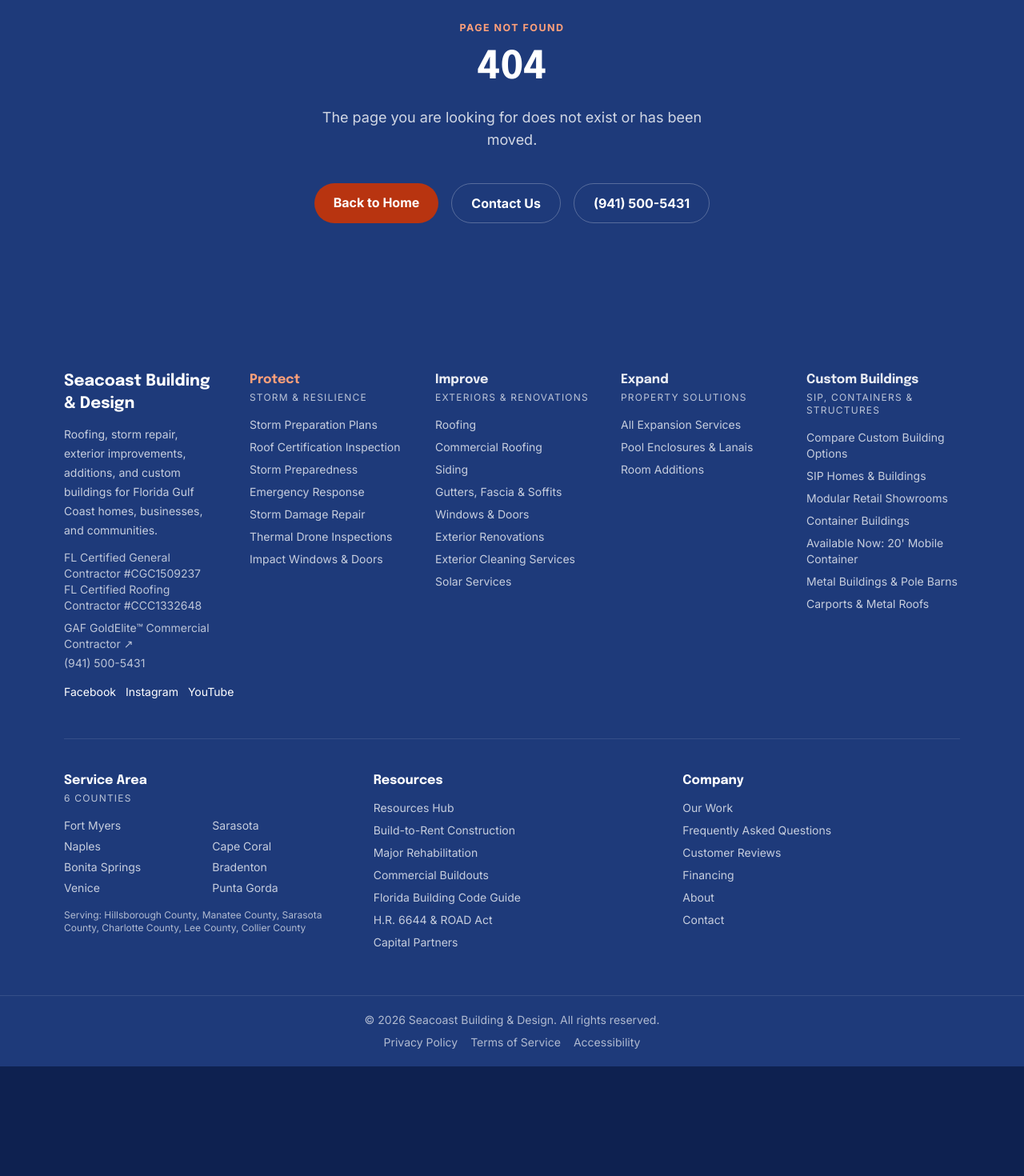
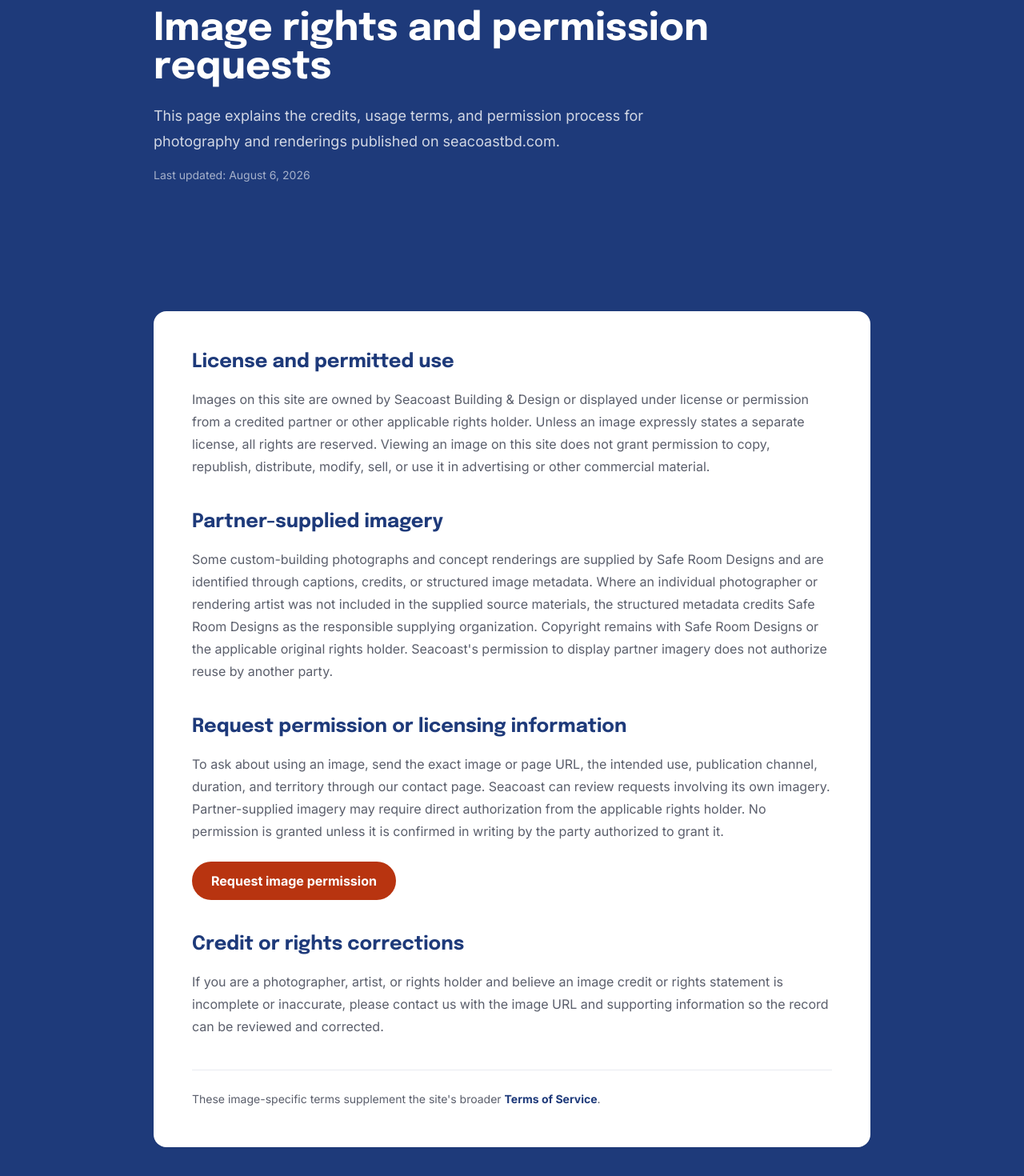
Before and after one commit to ecomstrategics/seacoast-bd, a Next.js app: page /image-rights in a window 1280 px wide. Before the commit this address had no page. Shown: the part 240-1710 px from the top of the page at 80% size. Before the commit the page ends 1573 px from the top, so only its background shows below. Built offline with nearby package versions, Linux system fonts and the light colour scheme.

Commit message:
Fix image metadata structured data (#18)

```diff
--- a/src/app/custom-buildings/modular-retail-showrooms/page.tsx
+++ b/src/app/custom-buildings/modular-retail-showrooms/page.tsx
@@ -4,7 +4,12 @@ import Link from "next/link";
 import { Breadcrumbs } from "@/components/Breadcrumbs";
 import { CTASection } from "@/components/CTASection";
 import { FAQAccordion, type FAQItem } from "@/components/FAQAccordion";
-import { SchemaScript, faqSchema, serviceSchema } from "@/components/Schema";
+import {
+  SchemaScript,
+  faqSchema,
+  imageLicenseMetadata,
+  serviceSchema,
+} from "@/components/Schema";
 import { seoDescription, seoTitle } from "@/lib/seo";
 
 const canonicalPath = "/custom-buildings/modular-retail-showrooms";
@@ -202,7 +207,15 @@ const primaryImageSchema = {
   width: 1600,
   height: 900,
   caption: "Partner-supplied concept rendering of a glass-front modular golf-cart showroom.",
-  creditText: "Concept rendering supplied by Safe Room Designs",
+  ...imageLicenseMetadata({
+    creatorName: "Safe Room Designs",
+    creatorUrl: partnerUrl,
+    creatorDescription:
+      "Responsible supplying organization; the individual photographer or rendering artist was not identified in the source materials.",
+    creditText: "Concept rendering supplied by Safe Room Designs",
+    copyrightNotice:
+      "Used by Seacoast Building & Design with permission. Copyright remains with the applicable rights holder.",
+  }),
   representativeOfPage: true,
 };
 
--- a/src/app/custom-buildings/page.tsx
+++ b/src/app/custom-buildings/page.tsx
@@ -3,10 +3,14 @@ import Image from "next/image";
 import Link from "next/link";
 import { Breadcrumbs } from "@/components/Breadcrumbs";
 import { CTASection } from "@/components/CTASection";
-import { SchemaScript, serviceSchema } from "@/components/Schema";
+import { SchemaScript, imageLicenseMetadata, serviceSchema } from "@/components/Schema";
 import { seoDescription, seoTitle } from "@/lib/seo";
 
 const canonicalPath = "/custom-buildings";
+const pageUrl = `https://seacoastbd.com${canonicalPath}`;
+const partnerUrl = "https://saferoomdesigns.com/";
+const modularRetailImageUrl =
+  "https://seacoastbd.com/images/custom-buildings/modular-retail/modular-retail-showroom-exterior.webp";
 const pageTitle = "Custom Buildings in Southwest Florida";
 const pageDescription = seoDescription(
   "Compare SIP buildings, modular retail showrooms, custom containers, metal buildings, carports, and room additions, then start a property-specific review with Seacoast.",
@@ -19,7 +23,7 @@ export const metadata: Metadata = {
   robots: { index: true, follow: true },
   openGraph: {
     type: "website",
-    url: `https://seacoastbd.com${canonicalPath}`,
+    url: pageUrl,
     title: `${pageTitle} | Seacoast`,
     description: pageDescription,
     siteName: "Seacoast Building & Design",
@@ -214,19 +218,40 @@ const reviewInputs = [
 const customBuildingsPageSchema = {
   "@context": "https://schema.org",
   "@type": "WebPage",
-  "@id": "https://seacoastbd.com/custom-buildings#webpage",
-  url: "https://seacoastbd.com/custom-buildings",
+  "@id": `${pageUrl}#webpage`,
+  url: pageUrl,
   name: `${pageTitle} | Seacoast`,
   description: pageDescription,
   inLanguage: "en-US",
   dateModified: "2026-08-06",
   publisher: { "@id": "https://seacoastbd.com/#organization" },
-  mainEntity: { "@id": "https://seacoastbd.com/custom-buildings#service" },
+  mainEntity: { "@id": `${pageUrl}#service` },
+  associatedMedia: { "@id": `${pageUrl}#modular-retail-image` },
   mentions: {
     "@type": "Organization",
     name: "Safe Room Designs",
-    url: "https://saferoomdesigns.com/",
+    url: partnerUrl,
   },
+};
+
+const modularRetailImageSchema = {
+  "@context": "https://schema.org",
+  "@type": "ImageObject",
+  "@id": `${pageUrl}#modular-retail-image`,
+  contentUrl: modularRetailImageUrl,
+  url: modularRetailImageUrl,
+  width: 1600,
+  height: 900,
+  caption: "Partner-supplied concept rendering of a glass-front modular golf-cart showroom.",
+  ...imageLicenseMetadata({
+    creatorName: "Safe Room Designs",
+    creatorUrl: partnerUrl,
+    creatorDescription:
+      "Responsible supplying organization; the individual photographer or rendering artist was not identified in the source materials.",
+    creditText: "Concept rendering supplied by Safe Room Designs",
+    copyrightNotice:
+      "Used by Seacoast Building & Design with permission. Copyright remains with the applicable rights holder.",
+  }),
 };
 
 const buildingOptionsSchema = {
@@ -363,10 +388,11 @@ export default function CustomBuildingsPage() {
                 "Collier County, FL",
               ],
             }),
-            "@id": "https://seacoastbd.com/custom-buildings#service",
+            "@id": `${pageUrl}#service`,
             provider: { "@id": "https://seacoastbd.com/#organization" },
           },
           buildingOptionsSchema,
+          modularRetailImageSchema,
         ]}
       />
 
--- /dev/null
+++ b/src/app/image-rights/page.tsx
@@ -0,0 +1,96 @@
+import type { Metadata } from "next";
+import Link from "next/link";
+
+export const metadata: Metadata = {
+  title: "Image Rights and Permissions",
+  description:
+    "Image credits, usage terms, and permission-request information for photography and renderings published by Seacoast Building & Design.",
+  alternates: { canonical: "/image-rights" },
+  robots: { index: true, follow: true },
+};
+
+const LAST_UPDATED = "August 6, 2026";
+
+export default function ImageRightsPage() {
+  return (
+    <>
+      <section className="bg-navy py-20 text-white">
+        <div className="container max-w-4xl">
+          <p className="eyebrow">Image rights</p>
+          <h1 className="mt-4 font-heading text-4xl font-bold md:text-5xl">
+            Image rights and permission requests
+          </h1>
+          <p className="mt-5 max-w-2xl text-lg leading-8 text-white/80">
+            This page explains the credits, usage terms, and permission process for photography and
+            renderings published on seacoastbd.com.
+          </p>
+          <p className="mt-4 text-sm text-white/60">Last updated: {LAST_UPDATED}</p>
+        </div>
+      </section>
+
+      <section className="section dark-band bg-navy">
+        <div className="container max-w-4xl">
+          <article className="rounded-2xl bg-white p-8 shadow-sm md:p-12">
+            <h2 id="license" className="scroll-mt-24 font-heading text-2xl font-bold text-navy">
+              License and permitted use
+            </h2>
+            <p className="mt-4 leading-7 text-text-secondary">
+              Images on this site are owned by Seacoast Building &amp; Design or displayed under
+              license or permission from a credited partner or other applicable rights holder. Unless
+              an image expressly states a separate license, all rights are reserved. Viewing an image
+              on this site does not grant permission to copy, republish, distribute, modify, sell, or
+              use it in advertising or other commercial material.
+            </p>
+
+            <h2 className="mt-10 font-heading text-2xl font-bold text-navy">
+              Partner-supplied imagery
+            </h2>
+            <p className="mt-4 leading-7 text-text-secondary">
+              Some custom-building photographs and concept renderings are supplied by Safe Room
+              Designs and are identified through captions, credits, or structured image metadata.
+              Where an individual photographer or rendering artist was not included in the supplied
+              source materials, the structured metadata credits Safe Room Designs as the responsible
+              supplying organization. Copyright remains with Safe Room Designs or the applicable
+              original rights holder. Seacoast&apos;s permission to display partner imagery does not
+              authorize reuse by another party.
+            </p>
+
+            <h2 id="permissions" className="mt-10 scroll-mt-24 font-heading text-2xl font-bold text-navy">
+              Request permission or licensing information
+            </h2>
+            <p className="mt-4 leading-7 text-text-secondary">
+              To ask about using an image, send the exact image or page URL, the intended use,
+              publication channel, duration, and territory through our contact page. Seacoast can
+              review requests involving its own imagery. Partner-supplied imagery may require direct
+              authorization from the applicable rights holder. No permission is granted unless it is
+              confirmed in writing by the party authorized to grant it.
+            </p>
+            <Link
+              href="/contact"
+              className="mt-6 inline-flex rounded-full bg-orange-deep px-6 py-3 font-bold text-white hover:bg-copper"
+            >
+              Request image permission
+            </Link>
+
+            <h2 className="mt-10 font-heading text-2xl font-bold text-navy">
+              Credit or rights corrections
+            </h2>
+            <p className="mt-4 leading-7 text-text-secondary">
+              If you are a photographer, artist, or rights holder and believe an image credit or
+              rights statement is incomplete or inaccurate, please contact us with the image URL and
+              supporting information so the record can be reviewed and corrected.
+            </p>
+
+            <p className="mt-10 border-t border-navy/10 pt-6 text-sm leading-6 text-text-secondary">
+              These image-specific terms supplement the site&apos;s broader {" "}
+              <Link href="/terms" className="font-bold text-navy hover:text-orange">
+                Terms of Service
+              </Link>
+              .
+            </p>
+          </article>
+        </div>
+      </section>
+    </>
+  );
+}
--- a/src/app/services/structural-insulated-panel-buildings/page.tsx
+++ b/src/app/services/structural-insulated-panel-buildings/page.tsx
@@ -7,6 +7,7 @@ import { FAQAccordion, type FAQItem } from "@/components/FAQAccordion";
 import {
   SchemaScript,
   faqSchema,
+  imageLicenseMetadata,
   serviceSchema,
 } from "@/components/Schema";
 import { seoTitle } from "@/lib/seo";
@@ -274,7 +275,7 @@ const sipWebPageSchema = {
   name: "Custom SIP Homes and Buildings for Southwest Florida",
   description: pageDescription,
   inLanguage: "en-US",
-  dateModified: "2026-08-04",
+  dateModified: "2026-08-06",
   isPartOf: { "@id": "https://seacoastbd.com/#website" },
   about: { "@id": `${pageUrl}#service` },
   primaryImageOfPage: {
@@ -285,7 +286,15 @@ const sipWebPageSchema = {
     width: 1200,
     height: 900,
     caption: "Completed home from a Safe Room Designs structural insulated panel project.",
-    creditText: "Project imagery supplied by Safe Room Designs",
+    ...imageLicenseMetadata({
+      creatorName: "Safe Room Designs",
+      creatorUrl: partnerUrl,
+      creatorDescription:
+        "Responsible supplying organization; the individual photographer or rendering artist was not identified in the source materials.",
+      creditText: "Project imagery supplied by Safe Room Designs",
+      copyrightNotice:
+        "Used by Seacoast Building & Design with permission. Copyright remains with the applicable rights holder.",
+    }),
     representativeOfPage: true,
   },
   mentions: {
--- a/src/app/sitemap.ts
+++ b/src/app/sitemap.ts
@@ -36,7 +36,8 @@ export default function sitemap(): MetadataRoute.Sitemap {
     { url: `${BASE}/customer-reviews`, lastModified: CURRENT_UPDATE },
     { url: `${BASE}/service-area`, lastModified: CURRENT_UPDATE },
     { url: `${BASE}/privacy`, lastModified: "2026-06-21" },
-    { url: `${BASE}/terms`, lastModified: "2026-06-21" },
+    { url: `${BASE}/terms`, lastModified: CURRENT_UPDATE },
+    { url: `${BASE}/image-rights`, lastModified: CURRENT_UPDATE },
     { url: `${BASE}/accessibility`, lastModified: "2026-06-16" },
   ];
 
--- a/src/app/terms/page.tsx
+++ b/src/app/terms/page.tsx
@@ -7,7 +7,7 @@ export const metadata: Metadata = {
   alternates: { canonical: "/terms" },
 };
 
-const LAST_UPDATED = "June 16, 2026";
+const LAST_UPDATED = "August 6, 2026";
 
 export default function TermsPage() {
   return (
@@ -48,6 +48,9 @@ export default function TermsPage() {
             <h2 className="mt-10 font-heading text-2xl font-bold text-navy">Intellectual property</h2>
             <p className="mt-3 text-text-secondary">
               The Site and its content, including text, graphics, logos, images, and design, are owned by or licensed to Seacoast and are protected by intellectual property laws. You may not copy, reproduce, distribute, or create derivative works from any part of the Site without our prior written permission.
+            </p>
+            <p className="mt-3 text-text-secondary">
+              Image-specific credits, license terms, and permission-request information are available on our <Link href="/image-rights" className="font-bold text-navy hover:text-orange">Image Rights and Permissions page</Link>.
             </p>
 
             <h2 className="mt-10 font-heading text-2xl font-bold text-navy">Third-party links</h2>
--- a/src/components/Footer.tsx
+++ b/src/components/Footer.tsx
@@ -175,6 +175,7 @@ export function Footer() {
         <nav aria-label="Legal" className="mt-2 flex flex-wrap justify-center gap-x-4 gap-y-1">
           <Link href="/privacy" className="hover:text-white">Privacy Policy</Link>
           <Link href="/terms" className="hover:text-white">Terms of Service</Link>
+          <Link href="/image-rights" className="hover:text-white">Image Rights</Link>
           <Link href="/accessibility" className="hover:text-white">Accessibility</Link>
         </nav>
       </div>
--- a/src/components/Schema.tsx
+++ b/src/components/Schema.tsx
@@ -2,6 +2,35 @@
 // All helpers return plain objects; SchemaScript renders them as <script> tags.
 
 export type SchemaObject = Record<string, unknown>;
+
+const IMAGE_RIGHTS_URL = "https://seacoastbd.com/image-rights";
+
+export function imageLicenseMetadata({
+  creatorName,
+  creatorUrl,
+  creatorDescription,
+  creditText,
+  copyrightNotice,
+}: {
+  creatorName: string;
+  creatorUrl?: string;
+  creatorDescription?: string;
+  creditText: string;
+  copyrightNotice: string;
+}): SchemaObject {
+  return {
+    creator: {
+      "@type": "Organization",
+      name: creatorName,
+      ...(creatorUrl ? { url: creatorUrl } : {}),
+      ...(creatorDescription ? { description: creatorDescription } : {}),
+    },
+    creditText,
+    copyrightNotice,
+    license: `${IMAGE_RIGHTS_URL}#license`,
+    acquireLicensePage: `${IMAGE_RIGHTS_URL}#permissions`,
+  };
+}
 
 export function localBusinessSchema(): SchemaObject {
   return {
```
Also changed, not shown: public/llms.txt.
